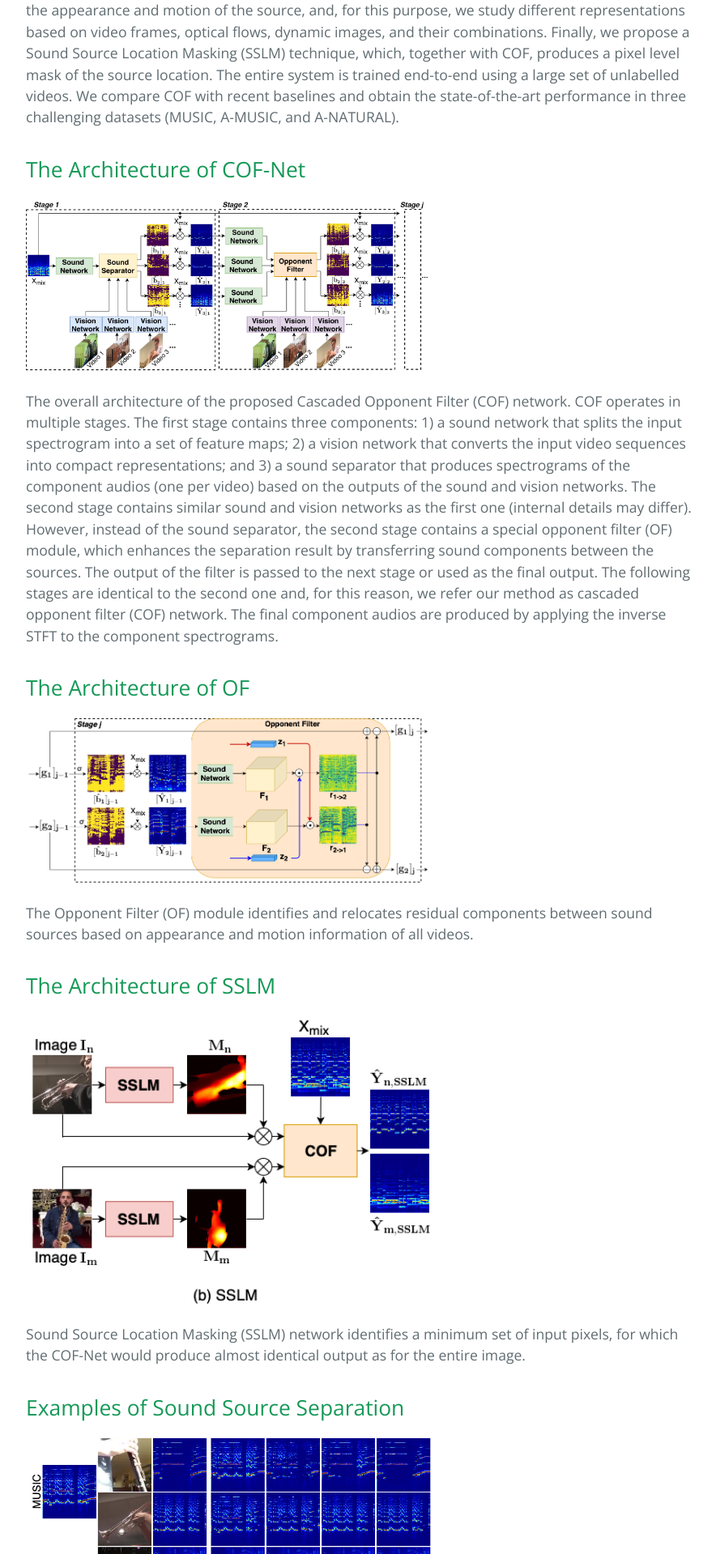
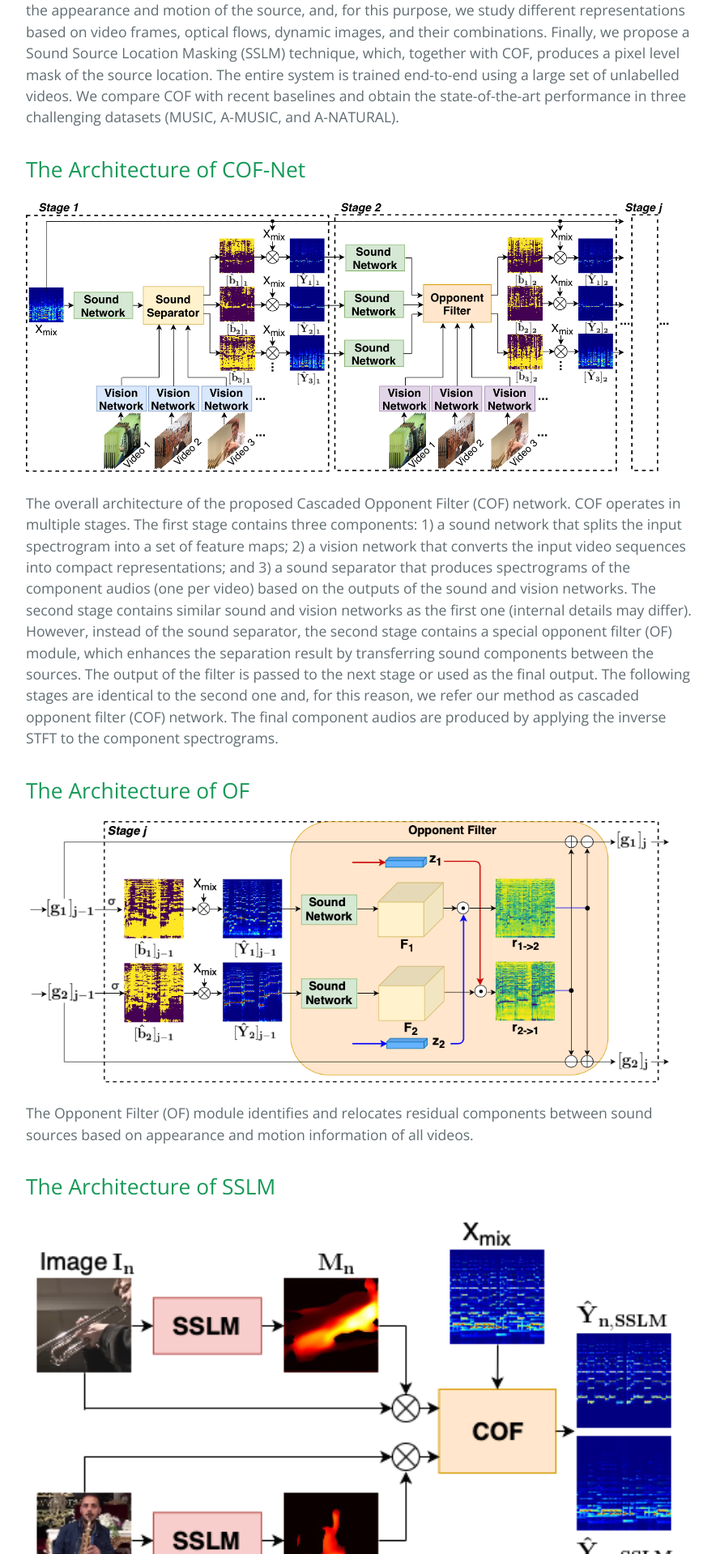
Before and after one commit to ly-zhu/ly-zhu.github.io, a Jekyll site: the page built from cof-net.md, in a window 1280 px wide. Shown: the part 718-2637 px from the top of the page at 81% size, without its empty margins (192-1076 px from the left). Built offline with Jekyll 4.4.1, drawn with Linux system fonts in a browser that asks for light colours.

Commit message:
figure width changes from 500 to 800

```diff
--- a/cof-net.md
+++ b/cof-net.md
@@ -12,13 +12,13 @@ The objective of this paper is to recover the original component signals from a
 
 ## The Architecture of COF-Net
 <!-- ![](cof-net/figures/cof.png?raw=true | width=500) -->
-<img src="cof-net/figures/cof.png" width="500"/>
+<img src="cof-net/figures/cof.png" width="800"/>
 
 The overall architecture of the proposed Cascaded Opponent Filter (COF) network. COF operates in multiple stages. The first stage contains three components: 1) a sound network that splits the input spectrogram into a set of feature maps; 2) a vision network that converts the input video sequences into compact representations; and 3) a sound separator that produces spectrograms of the component audios (one per video) based on the outputs of the sound and vision networks. The second stage contains similar sound and vision networks as the first one (internal details may differ). However, instead of the sound separator, the second stage contains a special opponent filter (OF) module, which enhances the separation result by transferring sound components between the sources. The output of the filter is passed to the next stage or used as the final output. The following stages are identical to the second one and, for this reason, we refer our method as cascaded opponent filter (COF) network. The final component audios are produced by applying the inverse STFT to the component spectrograms.
 
 ## The Architecture of OF
 <!-- ![](cof-net/figures/of_sslm.png?raw=true | width=500) -->
-<img src="cof-net/figures/of_SS.png" width="500"/>
+<img src="cof-net/figures/of_SS.png" width="800"/>
 
 The Opponent Filter (OF) module identifies and relocates residual components between sound sources based on appearance and motion information of all videos.
 
@@ -26,19 +26,19 @@ The Opponent Filter (OF) module identifies and relocates residual components bet
 
 ## The Architecture of SSLM
 <!-- ![](cof-net/figures/of_sslm.png?raw=true | width=500) -->
-<img src="cof-net/figures/sslm.png" width="500"/>
+<img src="cof-net/figures/sslm.png" width="800"/>
 
 Sound Source Location Masking (SSLM) network identifies a minimum set of input pixels, for which the COF-Net would produce almost identical output as for the entire image.
 
 
 ## Examples of Sound Source Separation
 <!-- ![](cof-net/figures/of_sslm.png?raw=true | width=500) -->
-<img src="cof-net/figures/sep_all_vis.png" width="500"/>
+<img src="cof-net/figures/sep_all_vis.png" width="800"/>
 
 
 ## Examples of Sound Source Localization
 <!-- ![](cof-net/figures/of_sslm.png?raw=true | width=500) -->
-<img src="cof-net/figures/loc_MUSIC_vis.png" width="500"/>
+<img src="cof-net/figures/loc_MUSIC_vis.png" width="800"/>
 
 
 <!--
```
